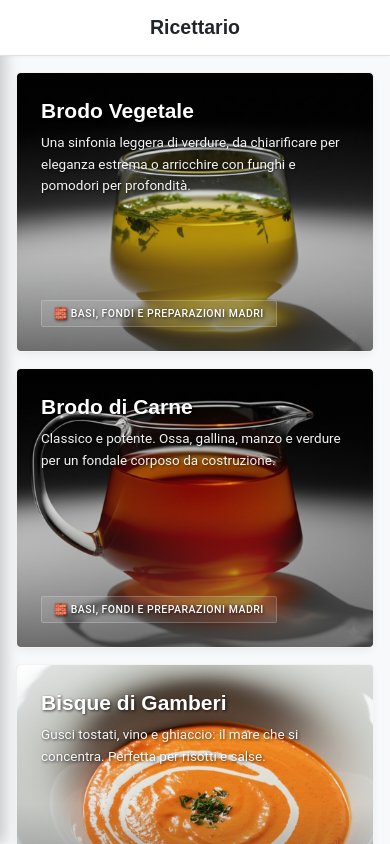
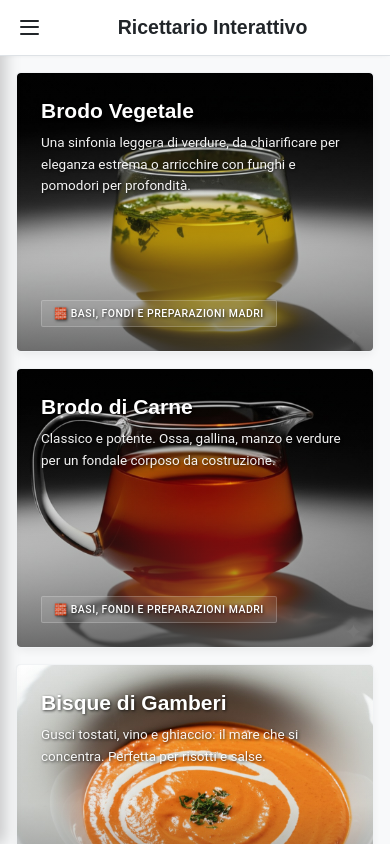
Before and after one commit to pietrolama/ricettario, a plain HTML site: page index.html in a window 390 px wide. Shown: the top 844 px of the page. Drawn offline with Linux system fonts and the light colour scheme; a script that the page names is missing.

Commit message:
Update index.html

```diff
--- a/index.html
+++ b/index.html
@@ -4,7 +4,7 @@
 <head>
     <meta charset="UTF-8" />
     <meta name="viewport" content="width=device-width, initial-scale=1.0" />
-    <title>Ricettario</title>
+    <title>Ricettario Interattivo</title>
     <link rel="stylesheet" href="style.css" />
     <link rel="preconnect" href="https://fonts.googleapis.com">
     <link rel="preconnect" href="https://fonts.gstatic.com" crossorigin>
@@ -15,7 +15,14 @@
 
 <body>
     <header>
-        <h1>Ricettario</h1>
+        <!-- NUOVO: Bottone Hamburger Menu -->
+        <button class="menu-toggle" id="menuToggle" aria-label="Apri menu" aria-expanded="false">
+            <span class="hamburger-line"></span>
+            <span class="hamburger-line"></span>
+            <span class="hamburger-line"></span>
+        </button>
+        <!-- FINE NUOVO -->
+        <h1>Ricettario Interattivo</h1>
         <span id="recipe-counter" class="recipe-count-display">Caricamento ricette...</span>
     </header>
     <div class="main-container">
```
